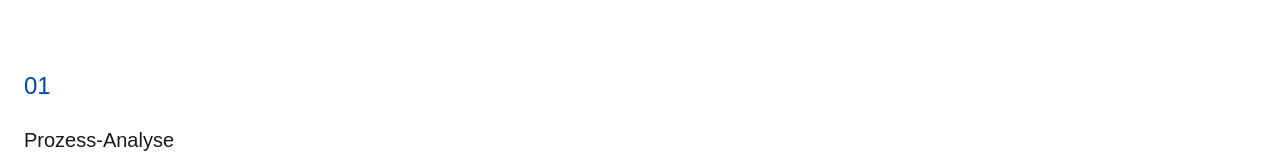
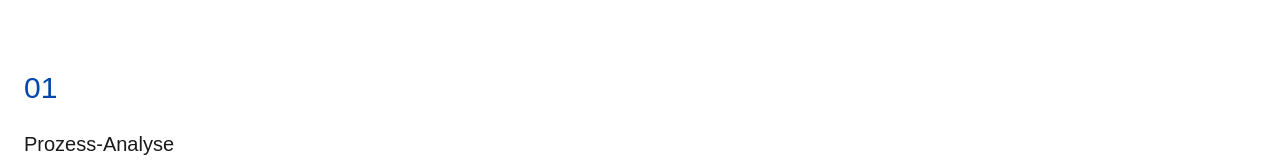
Before and after one commit to m-codex/agentworkflow, a Next.js app: page / in a window 1280 px wide. Shown: the part 762-922 px from the top of the page. Built offline with nearby package versions, Linux system fonts and the light colour scheme; a web font is replaced by a local one.

Commit message:
Update Services.tsx

```diff
--- a/src/components/sections/Services.tsx
+++ b/src/components/sections/Services.tsx
@@ -39,7 +39,7 @@ export function Services() {
               className="flex flex-col"
             >
 
-               <span className="text-2xl font-light text-[#0047ab] mb-6">{service.number}</span>
+               <span className="text-3xl font-light text-[#0047ab] mb-6">{service.number}</span>
               <h3 className="text-xl font-medium mb-4">{service.title}</h3>
               <p className="text-[#1A1A1A]/70 font-light leading-relaxed">
                 {service.description}
```
